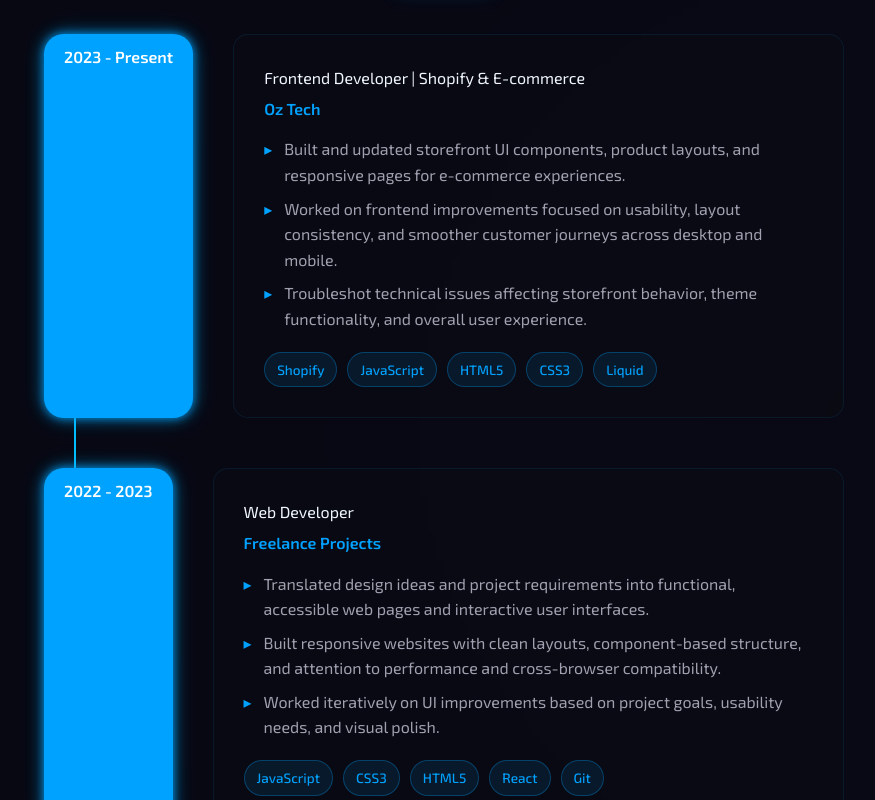
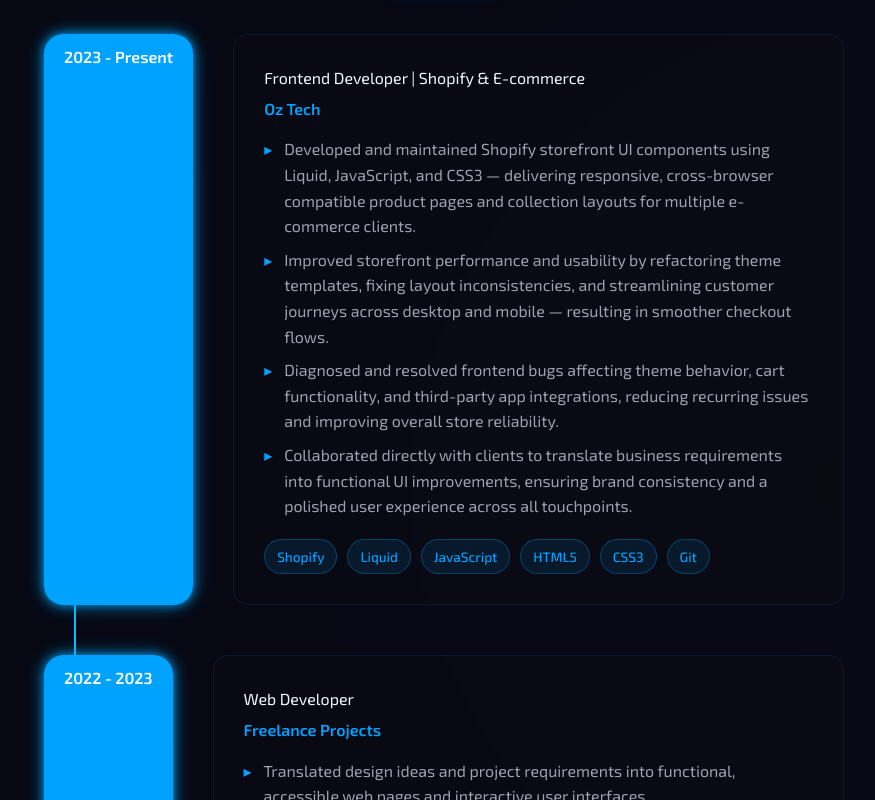
Before and after one commit to AhmedElbalal/ahmed-portfolio, a Next.js app: page / in a window 1280 px wide. Shown: the part 2900-3700 px from the top of the page, without its empty margins (196-1071 px from the left). Built offline with nearby package versions, Linux system fonts and the light colour scheme; no server answers.

Commit message:
feat: strengthen Oz Tech experience description

```diff
--- a/data/portfolioData.ts
+++ b/data/portfolioData.ts
@@ -125,7 +125,7 @@ export const projects: Project[] = [
     liveUrl: 'https://uzmanstudios.netlify.app/',
     githubUrl: 'https://github.com/AhmedElbalal/Uzman-Studio-Website',
     challenge:
-      'Designing and developing a visually striking landing page that captures the creative studio\'s brand while ensuring fast loading times and smooth user interactions.',
+      "Designing and developing a visually striking landing page that captures the creative studio's brand while ensuring fast loading times and smooth user interactions.",
     solution:
       'Utilized Framer Motion for sophisticated animations, implemented modern CSS techniques including flexbox and grid, optimized images and assets, and created a mobile-first responsive design.',
     results: [
@@ -148,11 +148,12 @@ export const experiences: Experience[] = [
     position: 'Frontend Developer | Shopify & E-commerce',
     period: '2023 - Present',
     description: [
-      'Built and updated storefront UI components, product layouts, and responsive pages for e-commerce experiences.',
-      'Worked on frontend improvements focused on usability, layout consistency, and smoother customer journeys across desktop and mobile.',
-      'Troubleshot technical issues affecting storefront behavior, theme functionality, and overall user experience.',
+      'Developed and maintained Shopify storefront UI components using Liquid, JavaScript, and CSS3 — delivering responsive, cross-browser compatible product pages and collection layouts for multiple e-commerce clients.',
+      'Improved storefront performance and usability by refactoring theme templates, fixing layout inconsistencies, and streamlining customer journeys across desktop and mobile — resulting in smoother checkout flows.',
+      'Diagnosed and resolved frontend bugs affecting theme behavior, cart functionality, and third-party app integrations, reducing recurring issues and improving overall store reliability.',
+      'Collaborated directly with clients to translate business requirements into functional UI improvements, ensuring brand consistency and a polished user experience across all touchpoints.',
     ],
-    technologies: ['Shopify', 'JavaScript', 'HTML5', 'CSS3', 'Liquid'],
+    technologies: ['Shopify', 'Liquid', 'JavaScript', 'HTML5', 'CSS3', 'Git'],
   },
   {
     id: 2,
@@ -197,7 +198,7 @@ export const skills: SkillCategory[] = [
       { name: 'Web Performance', level: 80 },
       { name: 'Accessibility', level: 75 },
       { name: 'Cross-browser Compatibility', level: 85 },
-      { name: 'SEO Principles', level: 70 },
+      { name: 'SEO Principles', level: 75 },
     ],
   },
 ]
```
